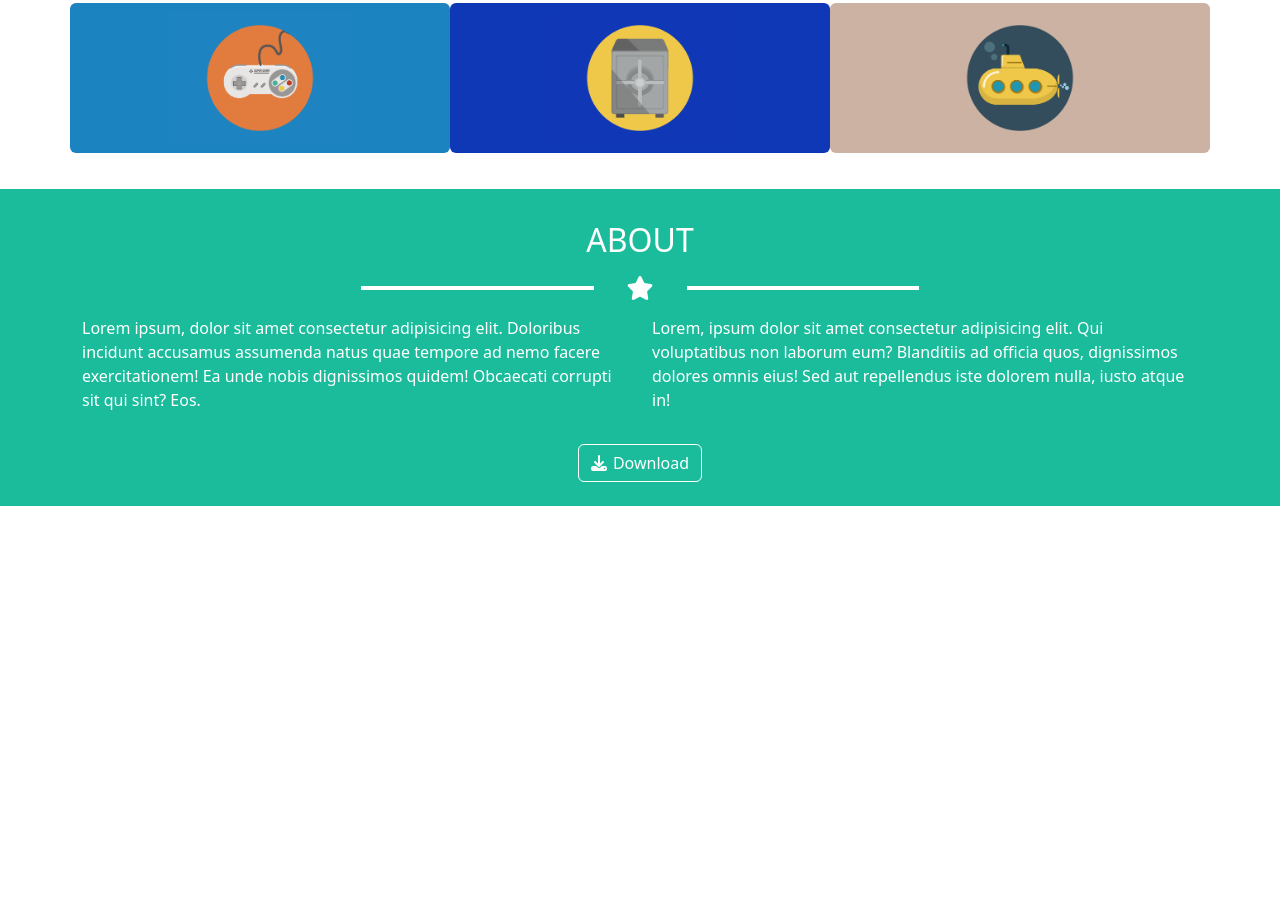
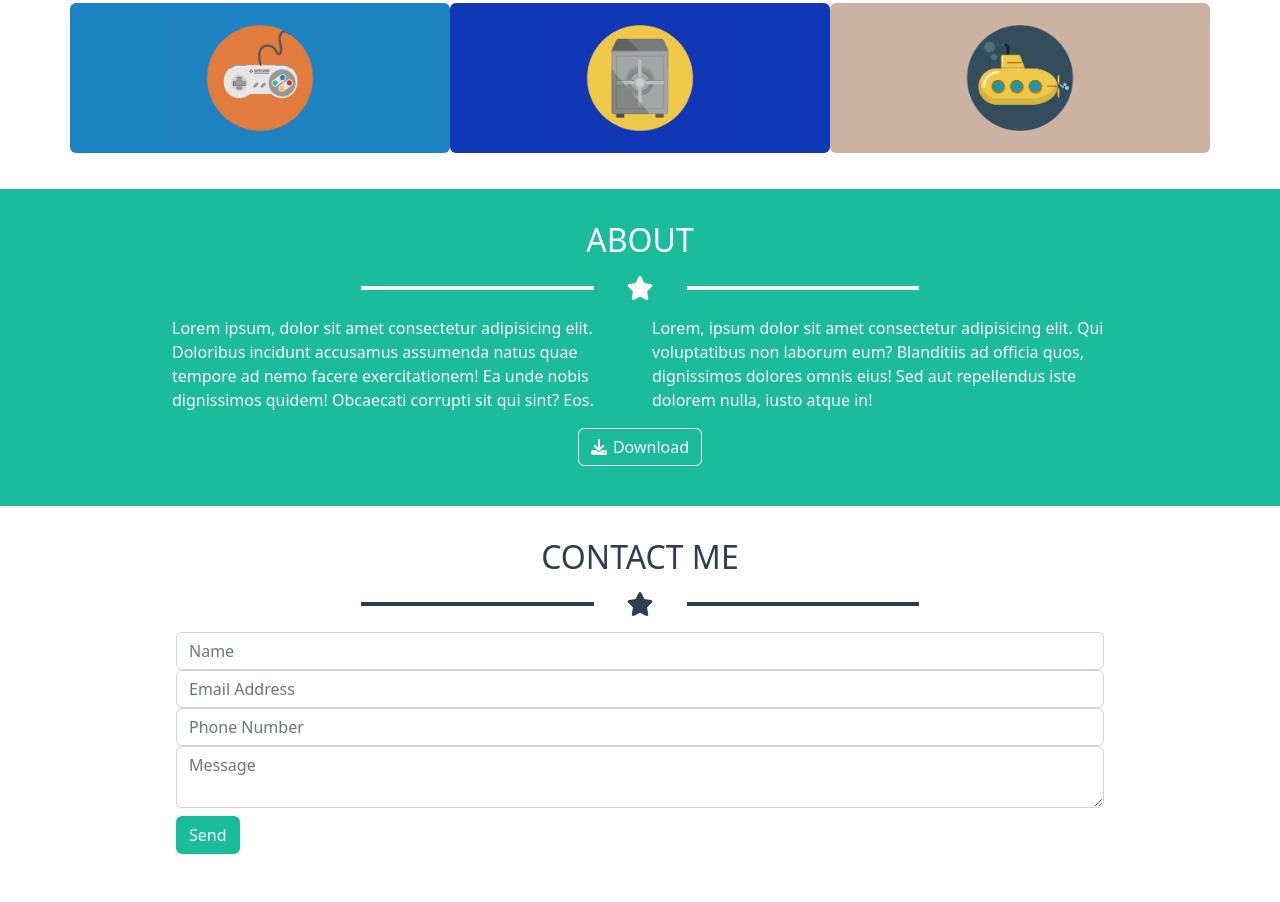
Before and after one commit to Stefano-In91/html-css-bootstrap-freelancer, a plain HTML site: page index.html in a window 1280 px wide. Shown: the part 1033-1935 px from the top of the page. Before the commit the page ends 1539 px from the top, so only its background shows below. Drawn offline with nearby package versions, Linux system fonts and the light colour scheme.

Commit message:
contact-me section

```diff
--- a/css/style.css
+++ b/css/style.css
@@ -91,3 +91,15 @@
 .ms-btn-white i {
     margin-right: 6px;
 }
+
+/* -------------------
+    CONTACT-ME
+--------------------*/
+
+#contact-me {
+    color: #2c3e50;
+}
+#contact-me button {
+    color: white;
+    background-color: #1abc9c;
+}
--- a/index.html
+++ b/index.html
@@ -14,6 +14,7 @@
         <link rel="stylesheet" href="css/style.css">
     </head>
     <body>
+        <!-- Header -->
         <header class="ms-header">
             <nav class="navbar navbar-expand navbar-dark fixed-top ms-nav ">
                 <div class="container flex justify-content-between">
@@ -27,7 +28,9 @@
                 </div>
             </nav>
         </header>
+        <!-- /Header -->
         <main>
+            <!-- Hero -->
             <section id="hero" class="py-4">
                 <div class="container text-center">
                     <img src="img/avatar.svg" alt="avatar">
@@ -40,6 +43,8 @@
                     <h5 class="text-uppercase mt-3">Graphic artist - Web designer - Illustrator</h5>
                 </div>
             </section>
+            <!-- /Hero -->
+            <!-- Portfolio -->
             <section id="portfolio" class="py-4">
                 <div class="container text-center p-1">
                     <h2 class="py-2">PORTFOLIO</h2>
@@ -70,6 +75,8 @@
                     </div>
                 </div>
             </section>
+            <!-- /Portfolio -->
+            <!-- About -->
             <section id="about" class="py-4">
                 <div class="container text-center">
                     <h2 class="py-2">ABOUT</h2>
@@ -79,21 +86,38 @@
                         <div class="col-5 ms-white-border"></div>
                     </div>
                 </div>
-                <div class="container py-3">
-                    <div class="row">
+                <div class="container py-3 w-75">
+                    <div class="row justify-content-center">
                         <p class="col-12 col-md-6">Lorem ipsum, dolor sit amet consectetur adipisicing elit. Doloribus incidunt accusamus assumenda natus quae tempore ad nemo facere exercitationem! Ea unde nobis dignissimos quidem! Obcaecati corrupti sit qui sint? Eos.</p>
                         <p class="col-12 col-md-6">Lorem, ipsum dolor sit amet consectetur adipisicing elit. Qui voluptatibus non laborum eum? Blanditiis ad officia quos, dignissimos dolores omnis eius! Sed aut repellendus iste dolorem nulla, iusto atque in!</p>
+                        <div class="col-12 text-center">
+                            <button class="btn ms-btn-white">
+                                    <i class="fa-solid fa-download"></i>Download
+                            </button>
+                        </div>
                     </div>
                 </div>
+            </section>
+            <!-- /About -->
+            <!-- Contact Me -->
+            <section id="contact-me" class="py-4">
                 <div class="container text-center">
-                    <button class="btn ms-btn-white">
-                            <i class="fa-solid fa-download"></i>Download
-                    </button>
+                    <h2 class="py-2">CONTACT ME</h2>
+                    <div class="row justify-content-center align-items-center ms-star">
+                        <div class="col-5 ms-other-border"></div>
+                        <div class="col-2"><i class="fa-solid fa-star"></i></div>
+                        <div class="col-5 ms-other-border"></div>
+                    </div>
+                </div>
+                <div class="container p-3 w-75">
+                    <input class="form-control" type="text" placeholder="Name">
+                    <input class="form-control" type="text" placeholder="Email Address">
+                    <input class="form-control" type="text" placeholder="Phone Number">
+                    <textarea class="form-control ms-textarea" type="text" placeholder="Message"></textarea>
+                    <button class="btn my-2">Send</button>
                 </div>
             </section>
-            <section>
-
-            </section>
+            <!-- /Contact Me -->
         </main>
         <footer>
 
```
